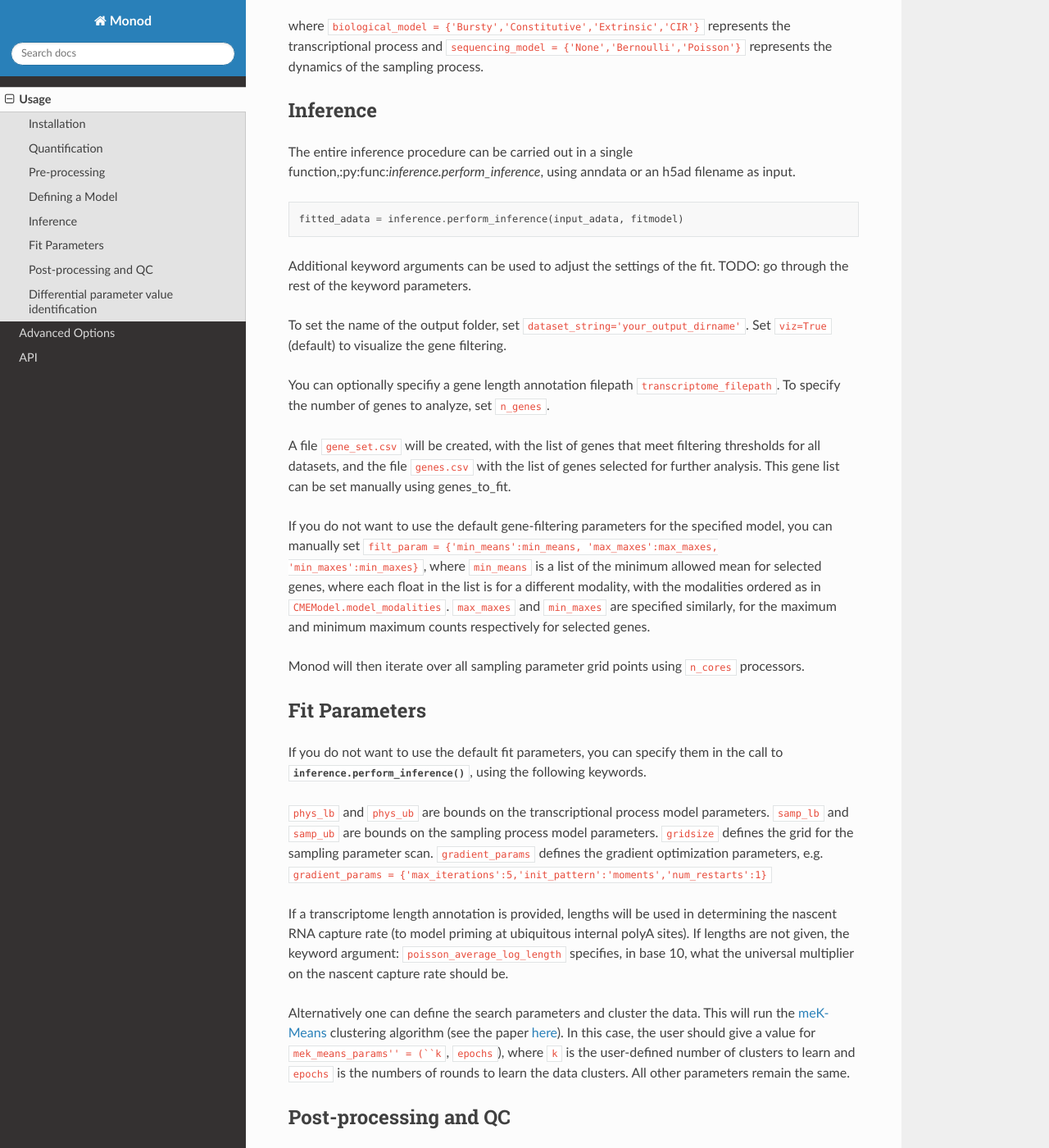
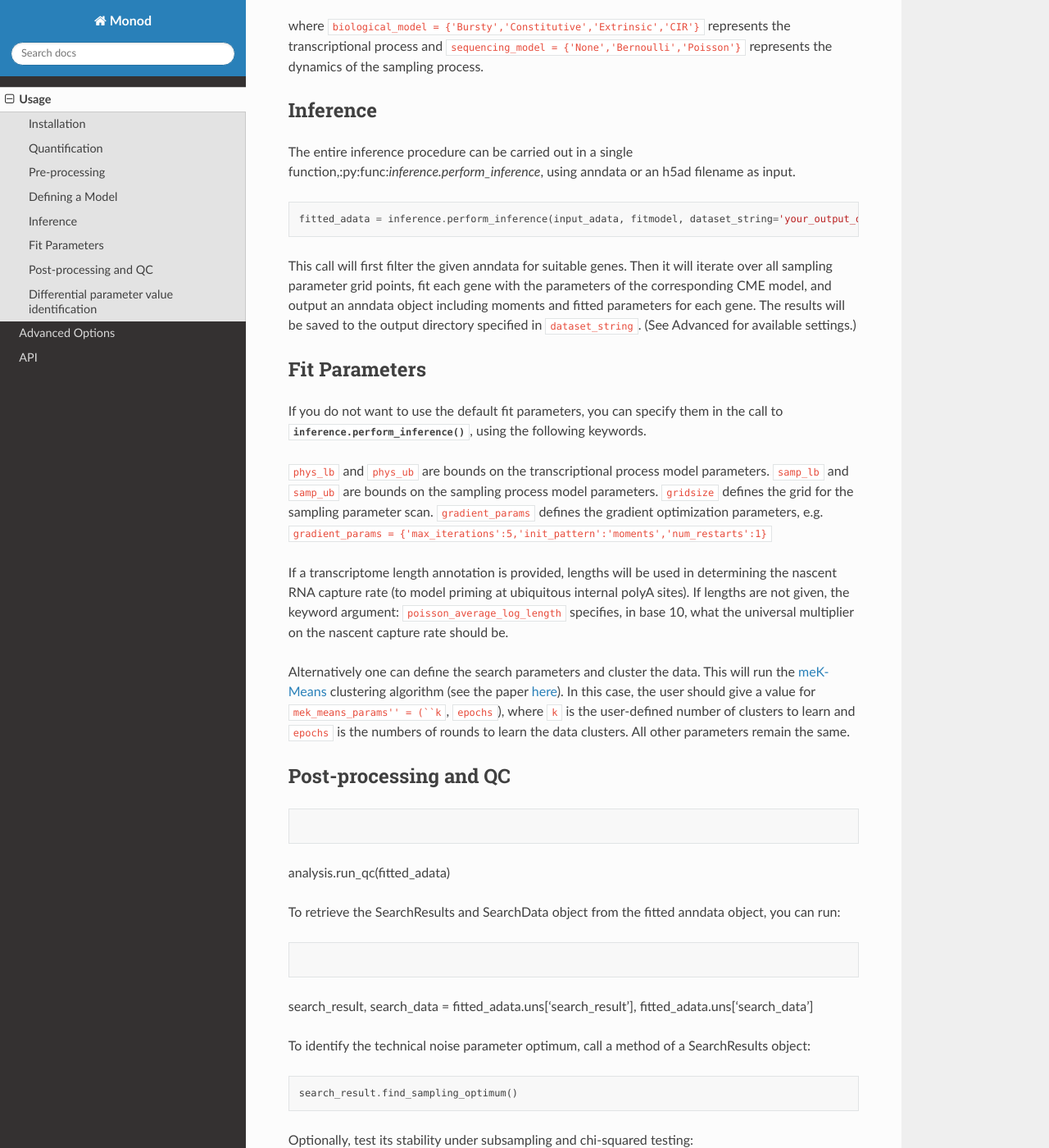
Before and after one commit to pachterlab/monod_examples, a Sphinx documentation site: the page built from docs/source/usage.rst, in a window 1280 px wide and 1400 px high, scrolled down 1503 px. Shown: the whole window at 82% size. Built offline with Sphinx 7.4.7 and the Read the Docs theme 3.1.0, drawn with Linux system fonts in a browser that asks for light colours.

Commit message:
Update usage.rst
removed advanced info

```diff
--- a/docs/source/usage.rst
+++ b/docs/source/usage.rst
@@ -82,19 +82,9 @@ The entire inference procedure can be carried out in a single function,:py:func:
 
 .. code-block:: python
 
- fitted_adata = inference.perform_inference(input_adata, fitmodel)
+ fitted_adata = inference.perform_inference(input_adata, fitmodel, dataset_string='your_output_dirname')
 
-Additional keyword arguments can be used to adjust the settings of the fit. TODO: go through the rest of the keyword parameters.
-
-To set the name of the output folder, set ``dataset_string='your_output_dirname'``. Set ``viz=True`` (default) to visualize the gene filtering.
-
-You can optionally specifiy a gene length annotation filepath ``transcriptome_filepath``. To specify the number of genes to analyze, set ``n_genes``.
-
-A file ``gene_set.csv`` will be created, with the list of genes that meet filtering thresholds for all datasets, and the file ``genes.csv`` with the list of genes selected for further analysis. This gene list can be set manually using genes_to_fit.
-
-If you do not want to use the default gene-filtering parameters for the specified model, you can manually set ``filt_param = {'min_means':min_means, 'max_maxes':max_maxes, 'min_maxes':min_maxes}``, where ``min_means`` is a list of the minimum allowed mean for selected genes, where each float in the list is for a different modality, with the modalities ordered as in ``CMEModel.model_modalities``. ``max_maxes`` and ``min_maxes`` are specified similarly, for the maximum and minimum maximum counts respectively for selected genes.
-
-Monod will then iterate over all sampling parameter grid points using ``n_cores`` processors.
+This call will first filter the given anndata for suitable genes. Then it will iterate over all sampling parameter grid points, fit each gene with the parameters of the corresponding CME model, and output an anndata object including moments and fitted parameters for each gene. The results will be saved to the output directory specified in ``dataset_string``. (See Advanced for available settings.)
 
 Fit Parameters
 ------------------
```
